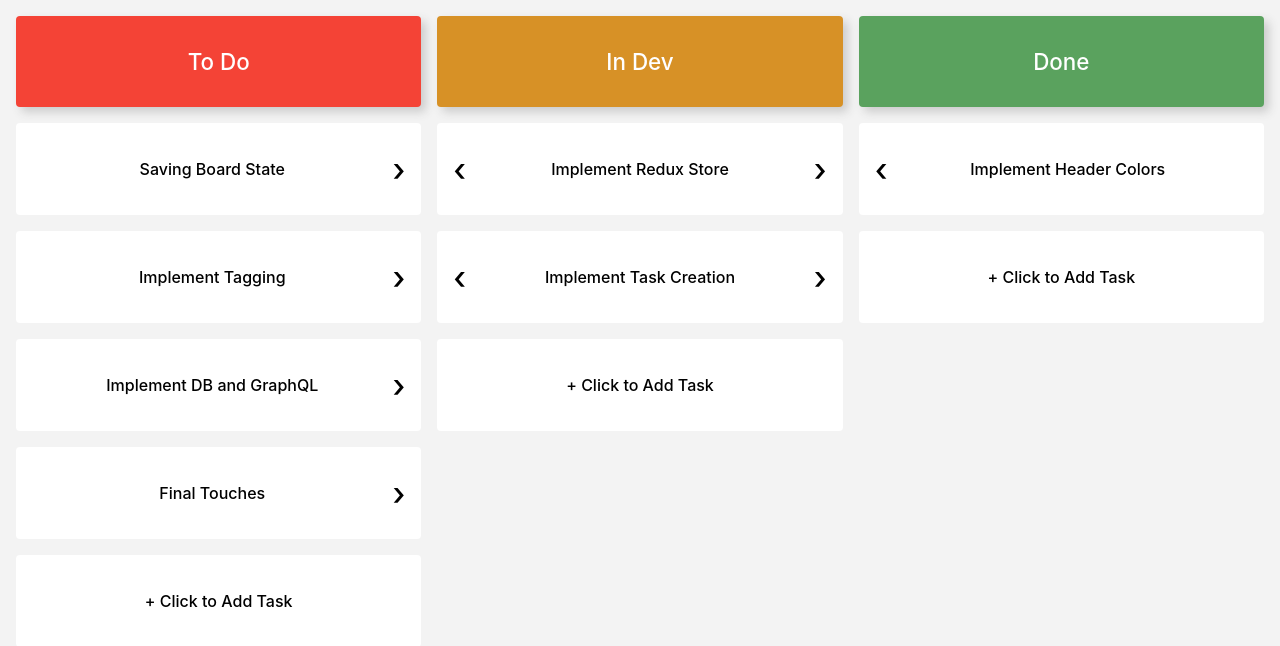
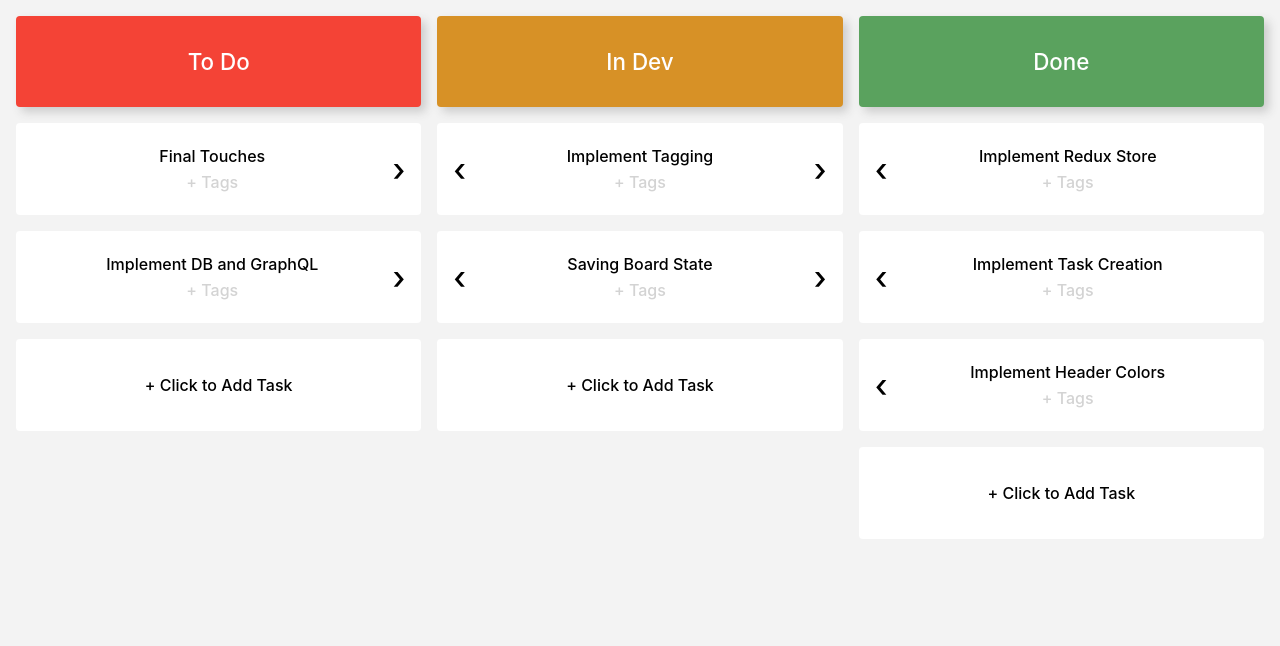
Before and after one commit to justinang1/KanbanTS, a React (Create React App) app: page / in a window 1280 px wide. Shown: the top 646 px of the page. Built offline with nearby package versions, Linux system fonts and the light colour scheme.

Commit message:
Fixed up some code snippets. Working on Tagging/Board state. Maybe use a modal to select different tags? - Need to think about it a little bit more.

```diff
--- a/src/components/Board.tsx
+++ b/src/components/Board.tsx
@@ -1,28 +1,10 @@
-import React, { useEffect } from 'react';
-import { TypedUseSelectorHook, useSelector, useDispatch } from 'react-redux';
+import React from 'react';
 
 import '../style/Board.css';
 
 import Column from './Column';
-import { SystemState } from '../store/system/types';
-import { createTODOMessage } from '../store/system/actions';
-
-interface System {
-  system: SystemState;
-};
-
-const typedUseSelector: TypedUseSelectorHook<System> = useSelector;
 
 function Board() {
-  const system = typedUseSelector(state => state.system);
-  const dispatch = useDispatch()
-  useEffect(() => {
-    dispatch(createTODOMessage({text: 'Saving Board State'}));
-    dispatch(createTODOMessage({text: 'Implement Tagging'}));
-    dispatch(createTODOMessage({text: 'Implement DB and GraphQL'}));
-    dispatch(createTODOMessage({text: 'Final Touches'}));
-  }, [dispatch]);
-  console.log(system);
   return (
     <div className="main-board">
       <div className="col-container">
--- a/src/components/Task.tsx
+++ b/src/components/Task.tsx
@@ -19,7 +19,6 @@ function Task({text, type, id, idx} : ColProps) {
   let advActions: {(id: MessageExtract) : void}[] = [advanceTodoMessage, advanceInDevMessage];
   let prevActions: {(id: MessageExtract) : void}[] = [previousInDevMessage, previousDoneMessage];
   const dispatch = useDispatch();
-  console.log(idx);
 
   return (
     <div className='task-row'>
@@ -33,10 +32,15 @@ function Task({text, type, id, idx} : ColProps) {
       <span className={type < 0 ? 'create-text' : 'task-text'} onClick={(e) => {
         if (type < 0) {
           var inputText = prompt();
-          dispatch(pushActions[id]({text: inputText} as Message));
+          if (inputText) {
+            dispatch(pushActions[id]({text: inputText} as Message));
+          }
         }
       }}>
-        {text}
+        <div className="task-descriptor">
+          <span>{text}</span>
+          {type < 0 ? undefined : <span className="task-tags">+ Tags</span>}
+        </div>
       </span>
       <span className='right-angle'>
       {(id < 2 && type > -1) ?
--- a/src/store/system/reducers.ts
+++ b/src/store/system/reducers.ts
@@ -3,9 +3,9 @@ import { ADV_TODO_MESSAGE, ADV_INDEV_MESSAGE, PREV_DONE_MESSAGE, PREV_INDEV_MESS
 import { SystemState, GenericPushType, GenericShiftType, Message } from "./types";
 
 const initialState: SystemState = {
-  todo_messages: [],
-  in_dev_messages: [{text: 'Implement Task Creation'} as Message, {text: 'Implement Redux Store'} as Message],
-  done_messages: [{text: 'Implement Header Colors'} as Message]
+  todo_messages: [{text: 'Implement DB and GraphQL'} as Message, {text: 'Final Touches'} as Message],
+  in_dev_messages: [{text: 'Saving Board State'} as Message, {text: 'Implement Tagging'} as Message],
+  done_messages: [{text: 'Implement Header Colors'} as Message, {text: 'Implement Task Creation'} as Message, {text: 'Implement Redux Store'} as Message]
 };
 
 export function systemReducer(
--- a/src/style/Board.css
+++ b/src/style/Board.css
@@ -76,3 +76,15 @@
 .task-text {
   cursor: default;
 }
+
+.task-descriptor {
+  display: flex;
+  flex-direction: column;
+  text-align: center;
+}
+
+.task-tags {
+  margin-top: 0.4rem;
+  color: #D3D3D3;
+  cursor: pointer;
+}
```
Also changed, not shown: src/store/localStorage.ts (added, +21 -0 lines).
